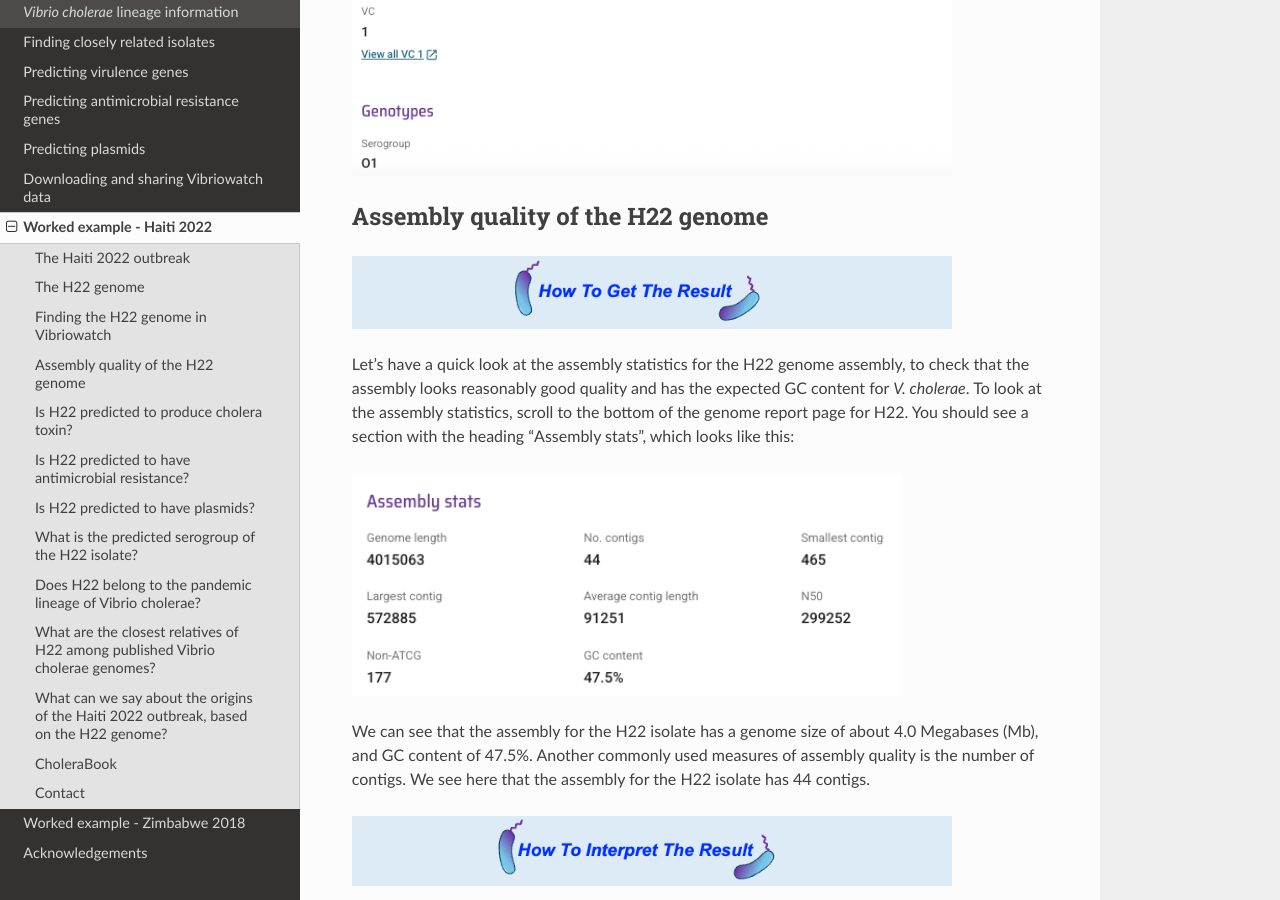
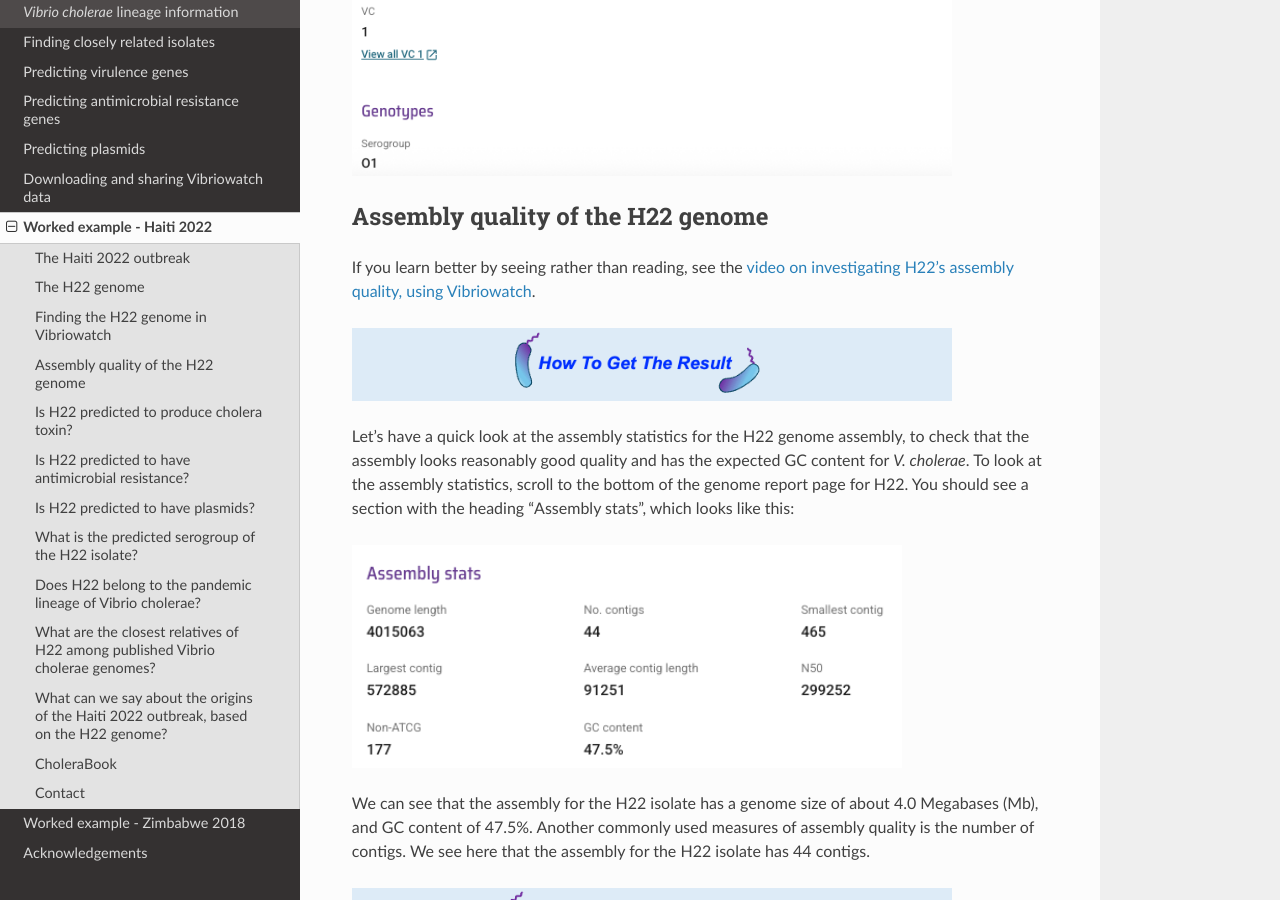
Before and after one commit to avrilcoghlan/vibriowatch, a Sphinx documentation site: the page built from docs/source/haiti.rst, in a window 1280 px wide and 900 px high, scrolled down 2547 px. Built offline with Sphinx 7.4.7 and the Read the Docs theme 3.1.0, drawn with Linux system fonts in a browser that asks for light colours.

Commit message:
Update haiti.rst

```diff
--- a/docs/source/haiti.rst
+++ b/docs/source/haiti.rst
@@ -84,6 +84,10 @@ This shows the top of the report page for H22:
 
 Assembly quality of the H22 genome
 ----------------------------------
+
+If you learn better by seeing rather than reading, see the `video on investigating H22's assembly quality, using Vibriowatch`_.
+
+.. _video on investigating H22's assembly quality, using Vibriowatch: https://youtu.be/SevDN1pLyqo
 
 .. image:: HowToGetTheResult.png
   :width: 600
```
